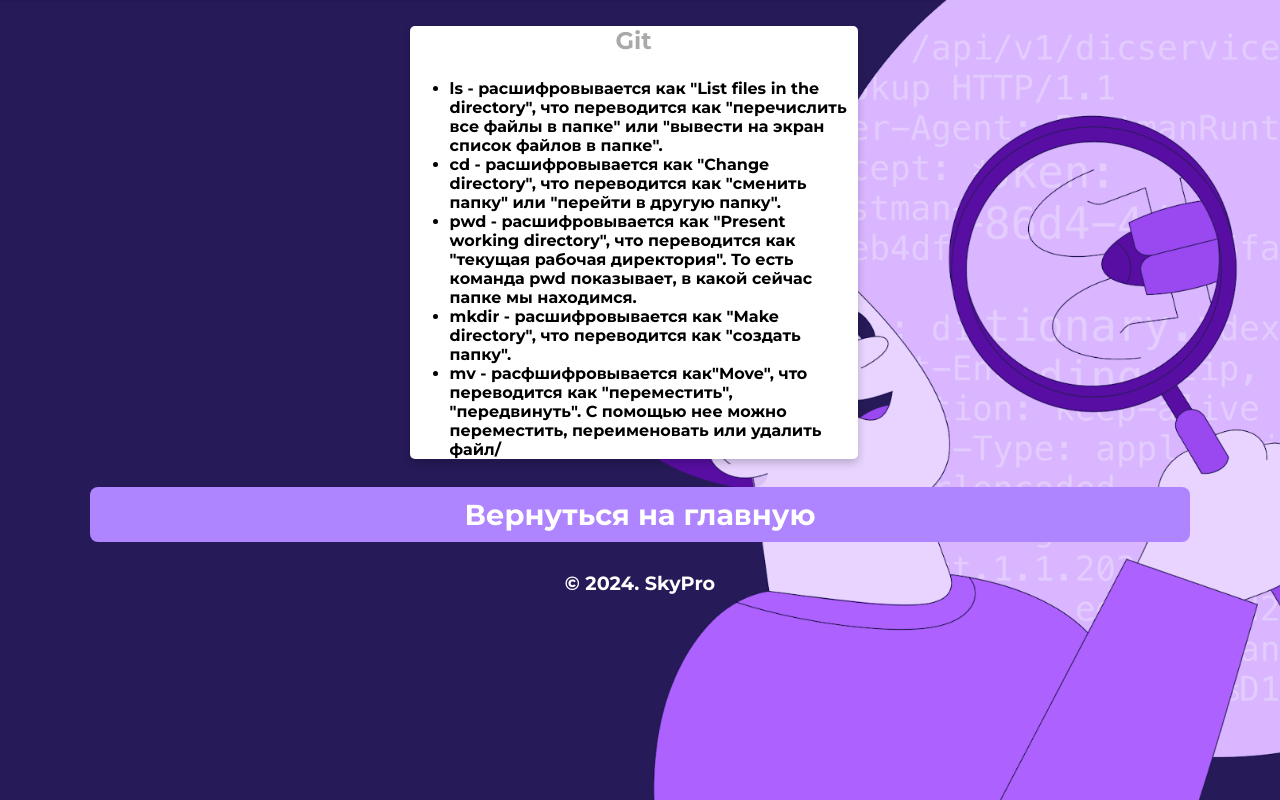
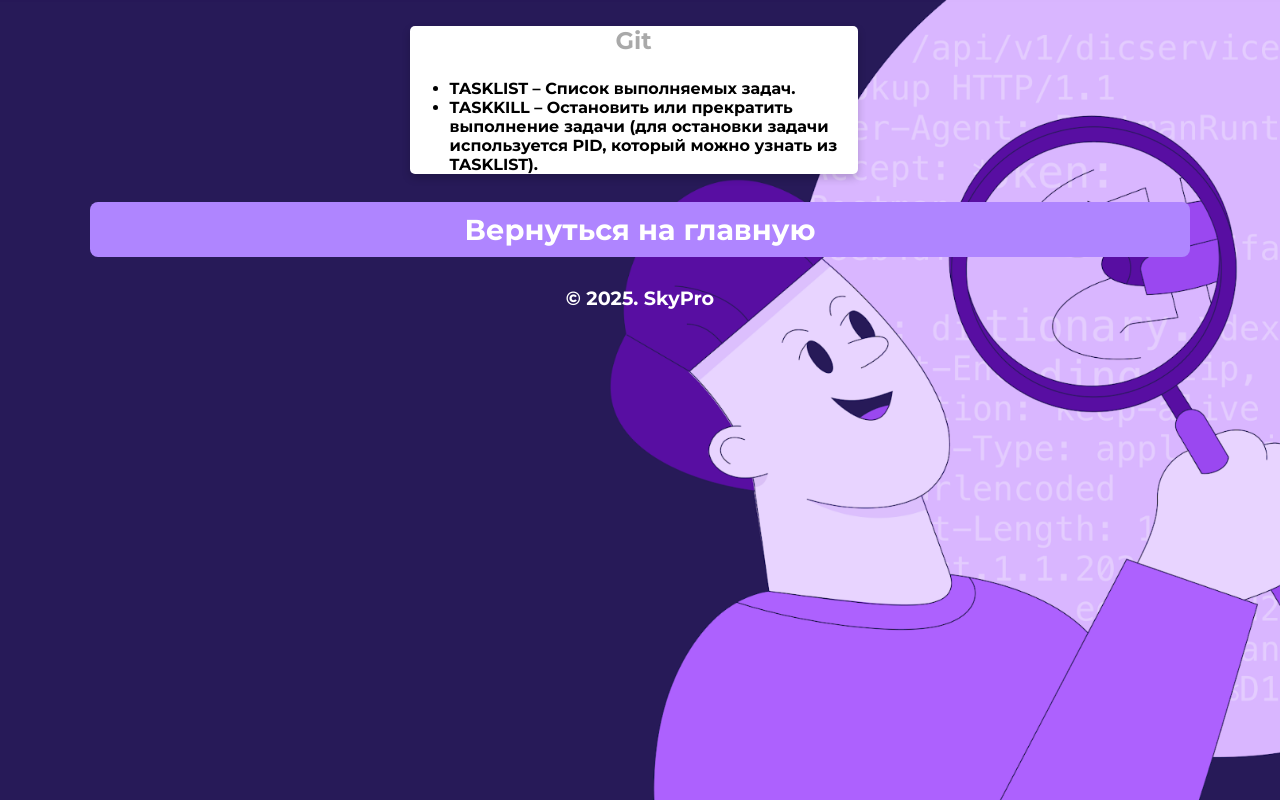
Before and after one commit to oksanashmeleva1984/skypro_final_task, a plain HTML site: page html/git.html in a window 1280 px wide. Drawn offline with Linux system fonts and the light colour scheme.

Commit message:
Новое исправление

```diff
--- a/html/git.html
+++ b/html/git.html
@@ -14,19 +14,15 @@
       <div class="card">
          <p class="subtitle">Git</p>
           <ul>
-            <li>ls - расшифровывается как "List files in the directory", что переводится как "перечислить все файлы в папке" или "вывести на экран список файлов в папке".</li>
-            <li>cd - расшифровывается как "Change directory", что переводится как "сменить папку" или "перейти в другую папку".</li>
-            <li>pwd - расшифровывается как "Present working directory", что переводится как "текущая рабочая директория". То есть команда pwd показывает, в какой сейчас папке мы находимся. </li>
-            <li>mkdir - расшифровывается как "Make directory", что переводится как "создать папку".</li>
-            <li>mv - расфшифровывается как"Move", что переводится как "переместить", "передвинуть". С помощью нее можно переместить, переименовать или удалить файл/</li>
-         </ul>
+            <li>TASKLIST – Список выполняемых задач.</li>
+            <li>TASKKILL – Остановить или прекратить выполнение задачи (для остановки задачи используется PID, который можно узнать из TASKLIST).</li>
       </div>
       <!--footer-->
       <footer class="animated fadeIn">
           <p class="location" align="center">
-            <a href="index.html">Вернуться на главную</a>
+            <a href="../index.html">Вернуться на главную</a>
          </p>
-         &copy; 2024. SkyPro
+         &copy; 2025. SkyPro
       </footer>
    </body>
 </html>
```
Also changed, not shown: html/cmd.html (+2 -2 lines), html/mac.html (+2 -2 lines).
